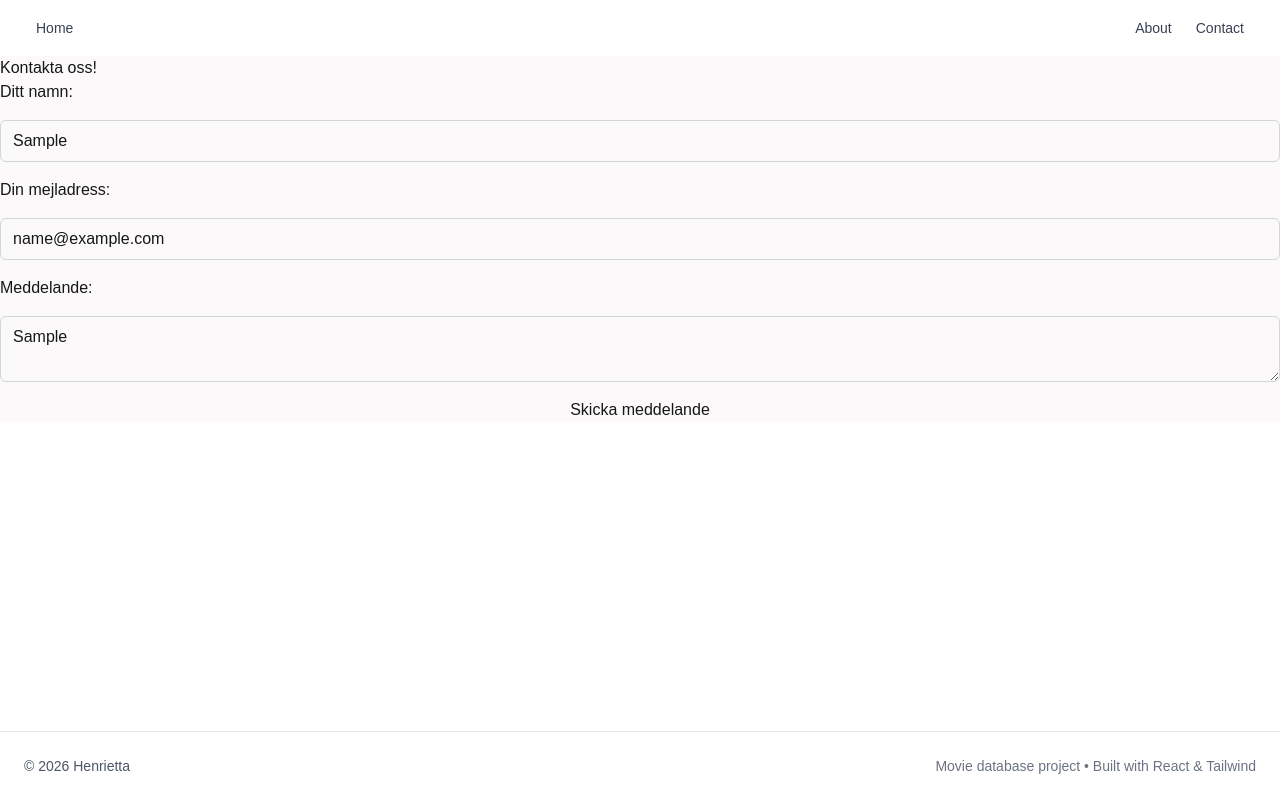
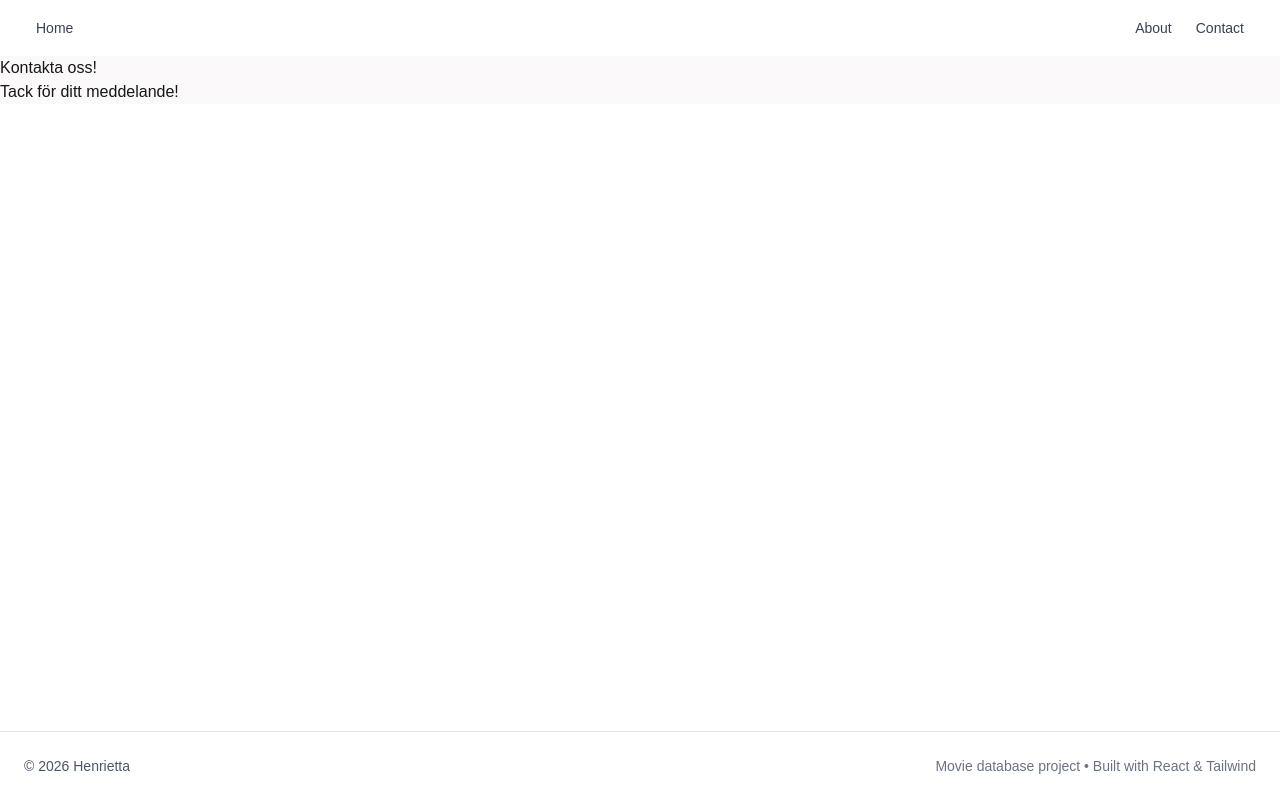
Before and after one commit to henriettajeans/movie-review, a Next.js app: page /contact in a window 1280 px wide. Both pictures are taken after typing "Sample", "name@example.com", "Sample" into the empty fields and a click on the button "Skicka meddelande". Built offline with nearby package versions, Linux system fonts and the light colour scheme.

Commit message:
updating contact form to simulate sending it. Conditional rendering on the form being submitted, and not yet submitted

```diff
--- a/src/app/contact/page.tsx
+++ b/src/app/contact/page.tsx
@@ -7,10 +7,11 @@ export default function Contact() {
     const [name, setName] = useState("");
     const [email, setEmail] = useState("");
     const [message, setMessage] = useState("");
-    const [submit, isSubmitted] = useState(false);
+    const [isSubmitted, setIsSubmitted] = useState(false);
 
     function handleSubmit(event: React.SubmitEvent<HTMLFormElement>) {
         event.preventDefault();
+        setIsSubmitted(true);
         console.log(name, email, message)
     }
 
@@ -19,15 +20,22 @@ export default function Contact() {
             <h2>
                 Kontakta oss!</h2>
 
+            {/* If isSubmitted state = true, show message. Else: show the form.
+                When page is updated, the form will show again */}
+            {isSubmitted ? (
+                <p>Tack för ditt meddelande!</p>
+            ) : (
                 <form className="flex flex-col gap-4" onSubmit={handleSubmit}>
                     <label>Ditt namn:</label>
-                <input value={name} onChange={(e: React.ChangeEvent<HTMLInputElement>) => { setName(e.target.value) }} type="text" placeholder="Namn Namnsson" className="border border-gray-300 rounded-md px-3 py-2" />
+                    <input required value={name} onChange={(e: React.ChangeEvent<HTMLInputElement>) => { setName(e.target.value) }} type="text" placeholder="Namn Namnsson" className="border border-gray-300 rounded-md px-3 py-2" />
                     <label>Din mejladress:</label>
-                <input value={email} onChange={(e) => { setEmail(e.target.value) }} type="email" className="border border-gray-300 rounded-md px-3 py-2" />
+                    <input required value={email} onChange={(e) => { setEmail(e.target.value) }} type="email" className="border border-gray-300 rounded-md px-3 py-2" />
                     <label>Meddelande:</label>
-                <textarea value={message} onChange={(e: React.ChangeEvent<HTMLTextAreaElement>) => { setMessage(e.target.value) }} placeholder="Skriv ditt meddelande här..." className="border border-gray-300 rounded-md px-3 py-2"></textarea>
+                    <textarea required value={message} onChange={(e: React.ChangeEvent<HTMLTextAreaElement>) => { setMessage(e.target.value) }} placeholder="Skriv ditt meddelande här..." className="border border-gray-300 rounded-md px-3 py-2"></textarea>
                     <button type="submit" >Skicka meddelande</button>
                 </form>
+            )}
+
         </section>
 
     )
```
Lines whose indentation alone changed are shown as unchanged.
